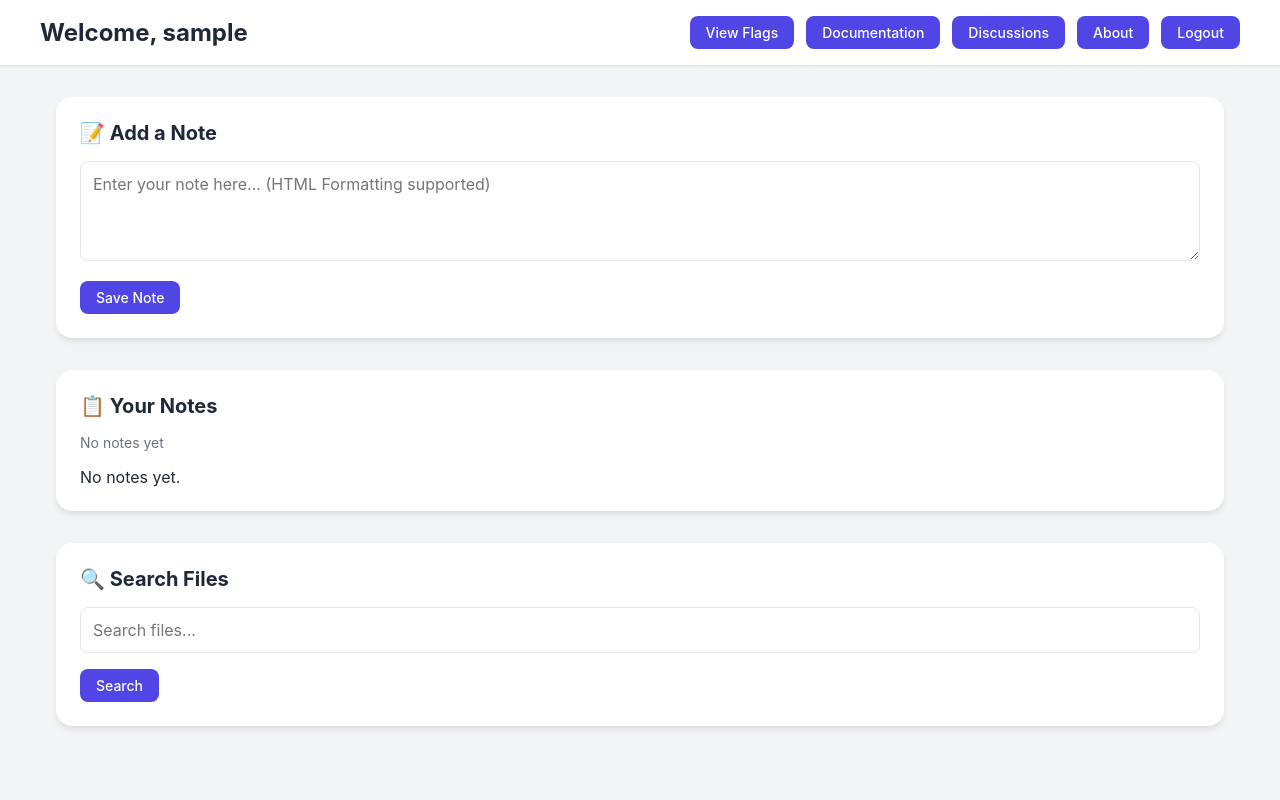
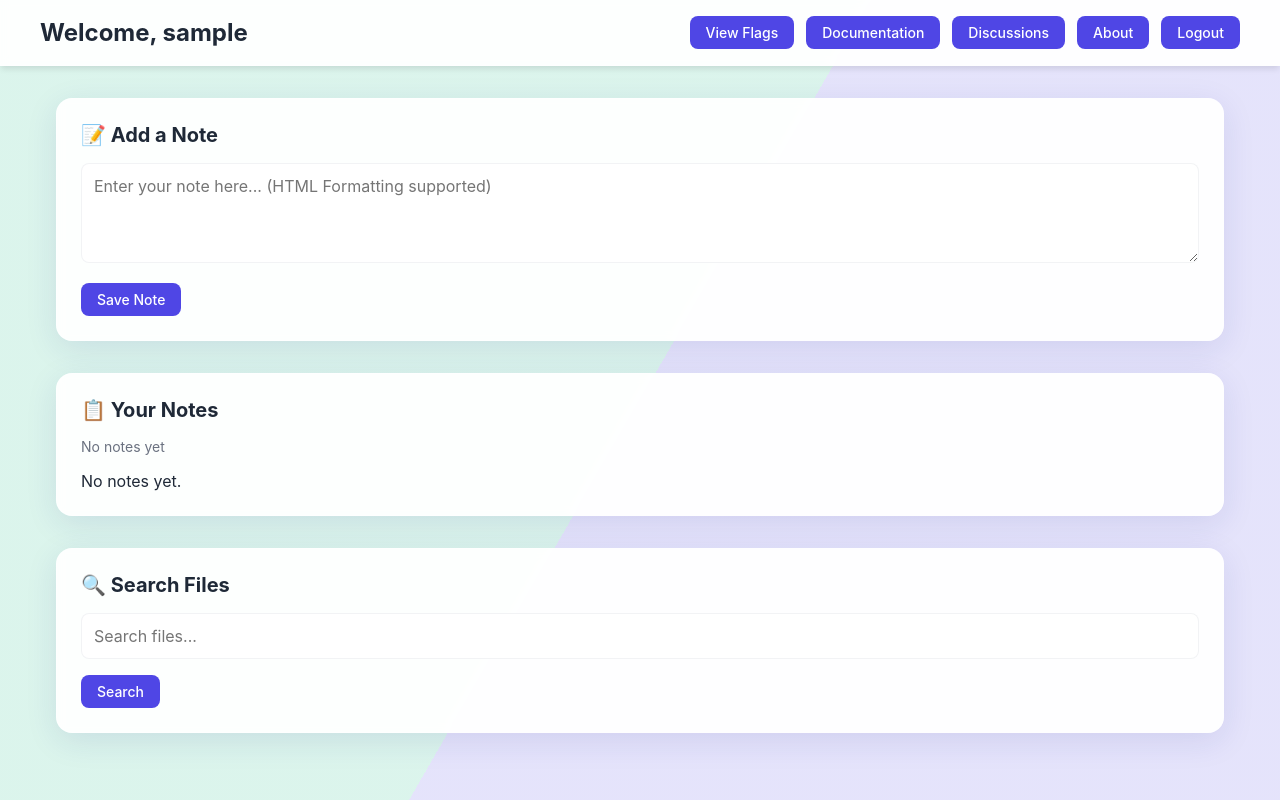
Before and after one commit to vijvalshah/Vul-WebApp, a Flask app: page /dashboard in a window 1280 px wide. Run offline with Flask 2, Linux system fonts and the light colour scheme; the visitor is signed in with stand-in values (Sample User, id 1); data comes from the database, SQL or seed files in the repository; data that the repository does not hold is empty.

Commit message:
multiple changes

```diff
--- a/app.py
+++ b/app.py
@@ -5,6 +5,7 @@ import os
 import base64
 import time
 import re
+from flask import render_template_string
 
 app = Flask(__name__)
 app.secret_key = 'supersecretkey123'  # Intentionally weak secret key
@@ -14,12 +15,14 @@ DATABASE = 'users.db'
 
 # Flag definitions
 FLAGS = {
-    'sql_injection': 'CYSM{dhviue23djnfo32xwq}',
-    'privilege_escalation': 'CYSM{asde2f4vdvaaae2e1}',
-    'session_token': 'CYSM{Asdvrnidn02f35das}',
-    'stored_xss': 'CYSM{dfwwwwfw9e0dw2}',
-    'admin_panel': 'CYSM{w3xsspo34se2}',
-    'hidden_info': 'CYSM{cr3kdkas2unkn0wn}'
+    'sql_injection': 'CYSM{sql_in-j3-ct-10-n}',
+    'privilege_escalation': 'CYSM{pr1v1l3g3@escal}',
+    'session_token': 'CYSM{s355i0N&Token}',
+    'stored_xss': 'CYSM{S70*Xs5}',
+    'admin_panel': 'CYSM{4DMINc0n-s0-1}',
+    'hidden_info': 'CYSM{cr4ckedbyWH0?}',
+    'idor': 'CYSM{n0t3-Sn1ff3r}',
+    'ssti': 'CYSM{T3mPl4t3^1nj3cT10n}'
 }
 
 def init_db():
@@ -244,24 +247,16 @@ def flags():
 
 @app.route('/dashboard')
 def dashboard():
-    if not session.get('logged_in'):
+    if 'username' not in session:
         return redirect(url_for('login'))
 
-    # Get user's notes
-    conn = get_db()
-    c = conn.cursor()
-    notes = c.execute("SELECT content FROM notes WHERE username=?",
-                     (session['username'],)).fetchall()
-    conn.close()
+    db = get_db()
+    c = db.cursor()
+    c.execute("SELECT id, content FROM notes WHERE username=?", (session['username'],))
+    notes = [{'id': row[0], 'content': row[1]} for row in c.fetchall()]
 
-    # Get solved challenges
-    solved_challenges = get_solved_challenges(session['username'])
-
-    return render_template('dashboard.html',
-                         username=session['username'],
-                         notes=[note[0] for note in notes],
-                         is_admin=session.get('is_admin', False),
-                         solved_challenges=solved_challenges)
+    is_admin = session.get('is_admin', False)
+    return render_template('dashboard.html', username=session['username'], notes=notes, is_admin=is_admin)
 
 @app.route('/add_note', methods=['POST'])
 def add_note():
@@ -398,7 +393,12 @@ def api_debug():
 # Add route to serve files from userdata directory
 @app.route('/userdata/<path:filename>')
 def serve_userdata(filename):
-    return send_from_directory('userdata', filename)
+    # Intentionally vulnerable to path traversal
+    # Players can use ../ to access files outside userdata directory
+    filepath = os.path.join('userdata', filename)
+    if os.path.exists(filepath):
+        return send_from_directory('userdata', filename)
+    return "File not found", 404
 
 @app.route('/discussions')
 def discussions():
@@ -406,6 +406,73 @@ def discussions():
         return redirect(url_for('login'))
     return render_template('discussions.html')
 
+@app.route('/search', methods=['POST'])
+def search():
+    if not session.get('logged_in'):
+        return redirect(url_for('login'))
+
+    query = request.form.get('query', '')
+
+    # Check for template injection attempts
+    ssti_patterns = ['{{', '{%', 'config', '__class__', '__globals__']
+    if any(pattern in query for pattern in ssti_patterns):
+        if mark_challenge_solved(session['username'], 'ssti'):
+            flash(f"Congratulations! You found the Template Injection vulnerability! Flag: {FLAGS['ssti']}")
+
+    # Intentionally vulnerable to template injection
+    # Players can inject Jinja2 template syntax
+    template = f'''
+        <div class="search-results">
+            <h3>Search Results for: {query}</h3>
+            <p>No results found.</p>
+        </div>
+    '''
+    return render_template_string(template)
+
+@app.route('/note/<int:note_id>')
+def view_note(note_id):
+    if not session.get('logged_in'):
+        return redirect(url_for('login'))
+
+    conn = get_db()
+    c = conn.cursor()
+    note = c.execute("SELECT username, content FROM notes WHERE id=?", (note_id,)).fetchone()
+    conn.close()
+
+    if note:
+        # Special handling for Unknown user's note
+        if note[0] == 'Unknown':
+            return render_template_string('''
+                <div style="padding: 20px;">
+                    <h3>Note Details</h3>
+                    <p><strong>Author:</strong> {{ note[0] }}</p>
+                    <div style="background: #f3f4f6; padding: 1rem; border-radius: 0.5rem;">
+                        <p style="color: #6b7280; text-align: center;">
+                            🔒 This note has been encrypted by user request.
+                        </p>
+                    </div>
+                    <br>
+                    <a href="/dashboard" class="btn">Back to Dashboard</a>
+                </div>
+            ''', note=note)
+
+        # Award IDOR flag if accessing another user's note (except Unknown's note)
+        if note[0] != session['username']:
+            if mark_challenge_solved(session['username'], 'idor'):
+                flash(f"Congratulations! You found the IDOR vulnerability! Flag: {FLAGS['idor']}")
+
+        return render_template_string('''
+            <div style="padding: 20px;">
+                <h3>Note Details</h3>
+                <p><strong>Author:</strong> {{ note[0] }}</p>
+                <div>{{ note[1] | safe }}</div>
+                <br>
+                <a href="/dashboard" class="btn">Back to Dashboard</a>
+            </div>
+        ''', note=note)
+
+    return "Note not found", 404
+
 if __name__ == '__main__':
     init_db()  # Initialize database when starting the app
     app.run(debug=True)  # Debug mode enabled intentionally
--- a/templates/dashboard.html
+++ b/templates/dashboard.html
@@ -13,6 +13,10 @@
             --card-bg: #ffffff;
         }
 
+        html {
+            height: 100%;
+        }
+
         * {
             margin: 0;
             padding: 0;
@@ -21,15 +25,31 @@
         }
 
         body {
-            background-color: var(--bg-color);
             color: var(--text-color);
             min-height: 100vh;
+            margin: 0;
+            position: relative;
+        }
+
+        .bg {
+            background-image: linear-gradient(-60deg, rgba(79, 70, 229, 0.15) 50%, rgba(16, 185, 129, 0.15) 50%);
+            bottom: 0;
+            left: 0;
+            position: fixed;
+            right: 0;
+            top: 0;
+            z-index: -1;
         }
 
         .navbar {
-            background-color: var(--card-bg);
+            background-color: rgba(255, 255, 255, 0.95);
             padding: 1rem;
-            box-shadow: 0 1px 3px 0 rgba(0, 0, 0, 0.1);
+            box-shadow: 0 4px 6px -1px rgba(0, 0, 0, 0.1);
+            backdrop-filter: blur(4px);
+            -webkit-backdrop-filter: blur(4px);
+            border-bottom: 1px solid rgba(255, 255, 255, 0.18);
+            position: relative;
+            z-index: 10;
         }
 
         .navbar-content {
@@ -84,6 +104,8 @@
             max-width: 1200px;
             margin: 2rem auto;
             padding: 0 1rem;
+            position: relative;
+            z-index: 1;
         }
 
         .flash-messages {
@@ -92,19 +114,24 @@
 
         .flash-message {
             padding: 1rem;
-            background-color: #d1fae5;
+            background-color: rgba(209, 250, 229, 0.95);
             border: 1px solid #a7f3d0;
             border-radius: 0.5rem;
             color: #065f46;
             margin-bottom: 0.5rem;
+            backdrop-filter: blur(4px);
+            -webkit-backdrop-filter: blur(4px);
         }
 
         .card {
-            background-color: var(--card-bg);
+            background-color: rgba(255, 255, 255, 0.95);
             border-radius: 1rem;
-            box-shadow: 0 4px 6px -1px rgba(0, 0, 0, 0.1);
+            box-shadow: 0 8px 32px 0 rgba(31, 38, 135, 0.1);
             padding: 1.5rem;
             margin-bottom: 2rem;
+            backdrop-filter: blur(4px);
+            -webkit-backdrop-filter: blur(4px);
+            border: 1px solid rgba(255, 255, 255, 0.18);
         }
 
         .card h2 {
@@ -119,12 +146,13 @@
         .note-form textarea {
             width: 100%;
             padding: 0.75rem;
-            border: 1px solid #e5e7eb;
+            border: 1px solid rgba(229, 231, 235, 0.5);
             border-radius: 0.5rem;
             font-size: 1rem;
             margin-bottom: 1rem;
             min-height: 100px;
             resize: vertical;
+            background: rgba(255, 255, 255, 0.9);
         }
 
         .note-form textarea:focus {
@@ -139,19 +167,22 @@
         }
 
         .note {
-            background-color: #f8fafc;
+            background-color: rgba(248, 250, 252, 0.95);
             padding: 1rem;
             border-radius: 0.5rem;
-            border: 1px solid #e5e7eb;
+            border: 1px solid rgba(229, 231, 235, 0.5);
+            backdrop-filter: blur(4px);
+            -webkit-backdrop-filter: blur(4px);
         }
 
         .search-form input {
             width: 100%;
             padding: 0.75rem;
-            border: 1px solid #e5e7eb;
+            border: 1px solid rgba(229, 231, 235, 0.5);
             border-radius: 0.5rem;
             font-size: 1rem;
             margin-bottom: 1rem;
+            background: rgba(255, 255, 255, 0.9);
         }
 
         .search-form input:focus {
@@ -193,6 +224,8 @@
     </style>
 </head>
 <body>
+    <div class="bg"></div>
+
     <nav class="navbar">
         <div class="navbar-content">
             <div class="user-info">
@@ -231,6 +264,7 @@
 
         <div class="card">
             <h2>📝 Add a Note</h2>
+            <!-- Intentionally vulnerable to CSRF - no CSRF token -->
             <form class="note-form" method="POST" action="/add_note">
                 <textarea name="note" placeholder="Enter your note here... (HTML Formatting supported)" required></textarea>
                 <button type="submit" class="btn">Save Note</button>
@@ -256,7 +290,13 @@
             <div class="notes-list">
                 {% if notes %}
                     {% for note in notes %}
-                        <div class="note">{{ note | safe }}</div>
+                        <div class="note">
+                            <div style="display: flex; justify-content: space-between; margin-bottom: 0.5rem;">
+                                <small style="color: #6b7280;">Note #{{ note.id }}</small>
+                                <a href="/note/{{ note.id }}" class="btn" style="padding: 0.25rem 0.5rem; font-size: 0.75rem;">View Details</a>
+                            </div>
+                            {{ note.content | safe }}
+                        </div>
                     {% endfor %}
                 {% else %}
                     <p>No notes yet.</p>
```
Also changed, not shown: templates/login.html (+50 -6 lines), README.md.
